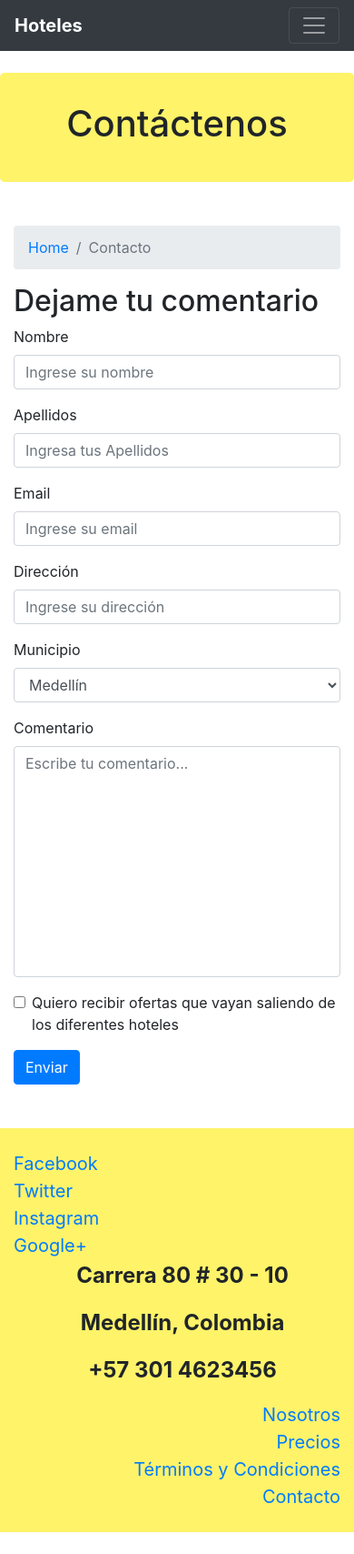
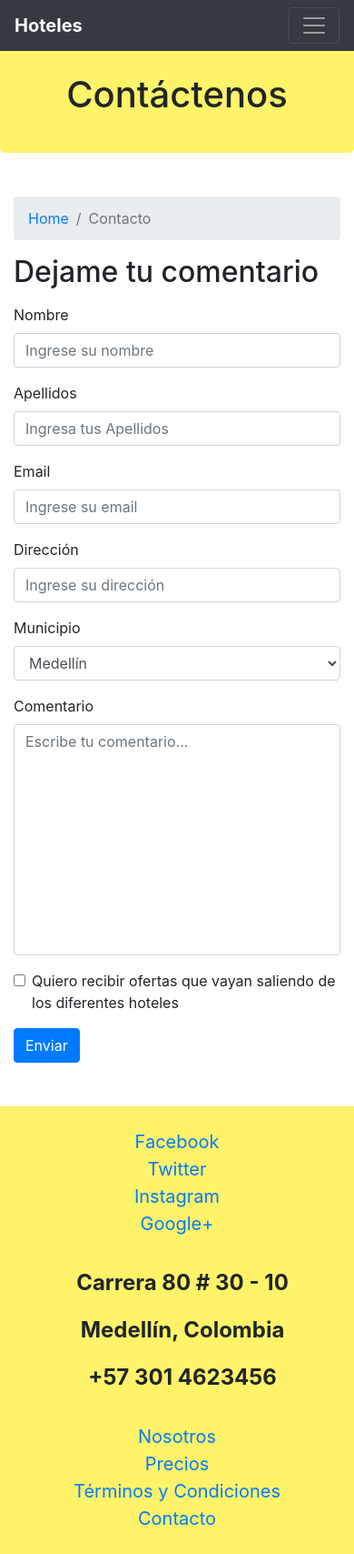
Before and after one commit to Arturo96/tallerBootstrap, a website: page guia-hoteles/secciones/contacto.html in a window 390 px wide. Shown: the whole page at 91% size. Before the commit the page ends 1684 px from the top, so only its background shows below. Drawn offline with nearby package versions, Linux system fonts and the light colour scheme; a web font is replaced by a local one.

Commit message:
Evaluación del proyecto - Módulo 2

```diff
--- a/guia-hoteles/css/styles.css
+++ b/guia-hoteles/css/styles.css
@@ -74,8 +74,11 @@ thead.bg-warning {
 }
 
 @media screen and (max-width: 575px) {
-	.jumbotron {
-		margin-top: 5rem;
+	footer a {
+		text-align: center;
 	}
 
+	footer address {
+		margin: 2rem 0;
+	}
 }
--- a/guia-hoteles/secciones/contacto.html
+++ b/guia-hoteles/secciones/contacto.html
@@ -64,7 +64,7 @@
 						<li class="breadcrumb-item active" aria-current="page">Contacto</li>
 					</ol>
                 </nav>
-                <h2>Dejame tu comentario</h2>
+                <h2 class="my-3">Dejame tu comentario</h2>
 
                 <form>
                     <div class="form-row">
```
